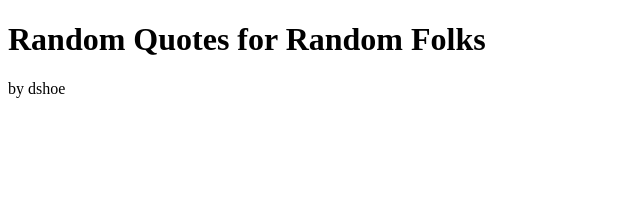
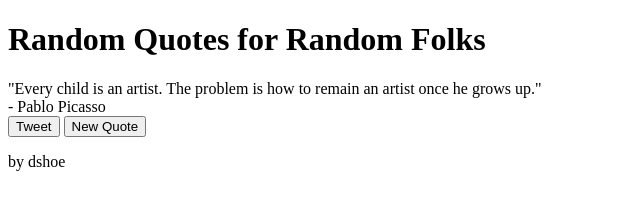
Before and after one commit to shoemakerdr/RandomQuoteProject, a plain HTML site: page randomquote.html in a window 1280 px wide. Shown: the whole page, without its empty margins (0-640 px from the left). Drawn offline with Linux system fonts and the light colour scheme.

Commit message:
updated html page and js file. Page now delivers random quotes. Only needs styling to finish.

```diff
--- a/randomquote.html
+++ b/randomquote.html
@@ -1,27 +1,21 @@
 <!DOCTYPE html>
-<html>
+<html lang="en">
 <head>
 	<meta charset="utf-8">
 	<link rel="stylesheet" href="randomquote.css">
+	<script src="randomquote.js"></script>
 </head>
-<body>
+<body onload="loadQuote()">
 	<h1>Random Quotes for Random Folks</h1>
 
-<!--
-Twitter sharing button code
-<a href="https://twitter.com/share" class="twitter-share-button" data-text="Hey" data-hashtags="quotes" data-show-count="false">
-Tweet
-</a>
-<script async src="//platform.twitter.com/widgets.js" charset="utf-8">
-</script>
--->
-
-	<section id="quote box">
+	<section id="quote-box">
 
 		<div id="quote-text"></div>
 		<div id="author-name"></div>
-		<div id="tweet button"></div>
-		<div id="new quote button"></div>
+		<div id="buttons">
+			<button id="tweet-button" onclick="window.open(twitter)">Tweet</button>
+			<button onclick="loadQuote()">New Quote</button>
+		</div>
 
 	</section>
 
--- a/randomquote.js
+++ b/randomquote.js
@@ -1,56 +1,38 @@
 /*
-What we need for this app:
+Manipulate the following DOM elements:
+- quote text[x]
+- author text[x]
+- tweet button[ ]
+- new quote button[ ]
 
-A JSON file/API with lots of quotes
-
-A QuoteDisplay object that has properties of "quote" and "author" and get/set
-methods for these properties.
-
-Manipulate the following DOM elements:
-- quote text
-- author text
-- tweet button
-- new quote button
-
-
+*/
+var twitter;
 
 function loadQuote() {
-    **do some js to change the background and button colors to random colors from a palette**
-
+    // do some js to change the background and button colors to random colors
+    // from a palette
     var xmlhttp = new XMLHttpRequest();
     xmlhttp.onreadystatechange = function() {
         if (this.readyState == 4 && this.status == 200) {
-            jsonArray = JSON.parse(this.responseText);
-            var jsonQuote = jsonArray[Math.random() * jsonArray.length];
-            document.getElementById("quote-text").innerHTML = htmlQuote.quote;
-            document.getElementById("author-name").innerHTML = htmlQuote.name;
+            var jsonArray = JSON.parse(this.responseText);
+            var jsonQuote = jsonArray[Math.floor(Math.random() * jsonArray.length)];
+            document.getElementById("quote-text").innerHTML = "\"" + jsonQuote.quote + "\"";
+            document.getElementById("author-name").innerHTML = "- " + jsonQuote.name;
+            twitter = "https://twitter.com/intent/tweet?hashtags=quotes&text=" + "\"" + jsonQuote.quote + "\" " + "-" + jsonQuote.name;
         }
     }
     xmlhttp.open("GET", "https://raw.githubusercontent.com/shoemakerdr/RandomQuoteProject/master/quotes.json", true);
     xmlhttp.send();
 }
 
-
-*/
-
 function ranRGBValue () {
     return Math.floor(Math.random() * 256);
 }
 
+//
 function randomColorFromStarter(red, green, blue) {
     var avgRed = (ranRGBValue() + red) / 2;
     var avgGreen = (ranRGBValue() + green) / 2;
     var avgBlue = (ranRGBValue() + blue) / 2;
     return "rgb(" + avgRed + "," + avgGreen + "," + avgBlue + ")";
 }
-
-
-function Quote(quote, author) {
-    this.quote = quote;
-    this.author = author;
-    this.color = randomColorFromStarter(144, 237, 149);
-}
-
-var quote1 = new Quote("I am a dude", "Eddy Dude");
-console.log(quote1);
-console.log(randomColorFromStarter(144, 237, 149));
```
